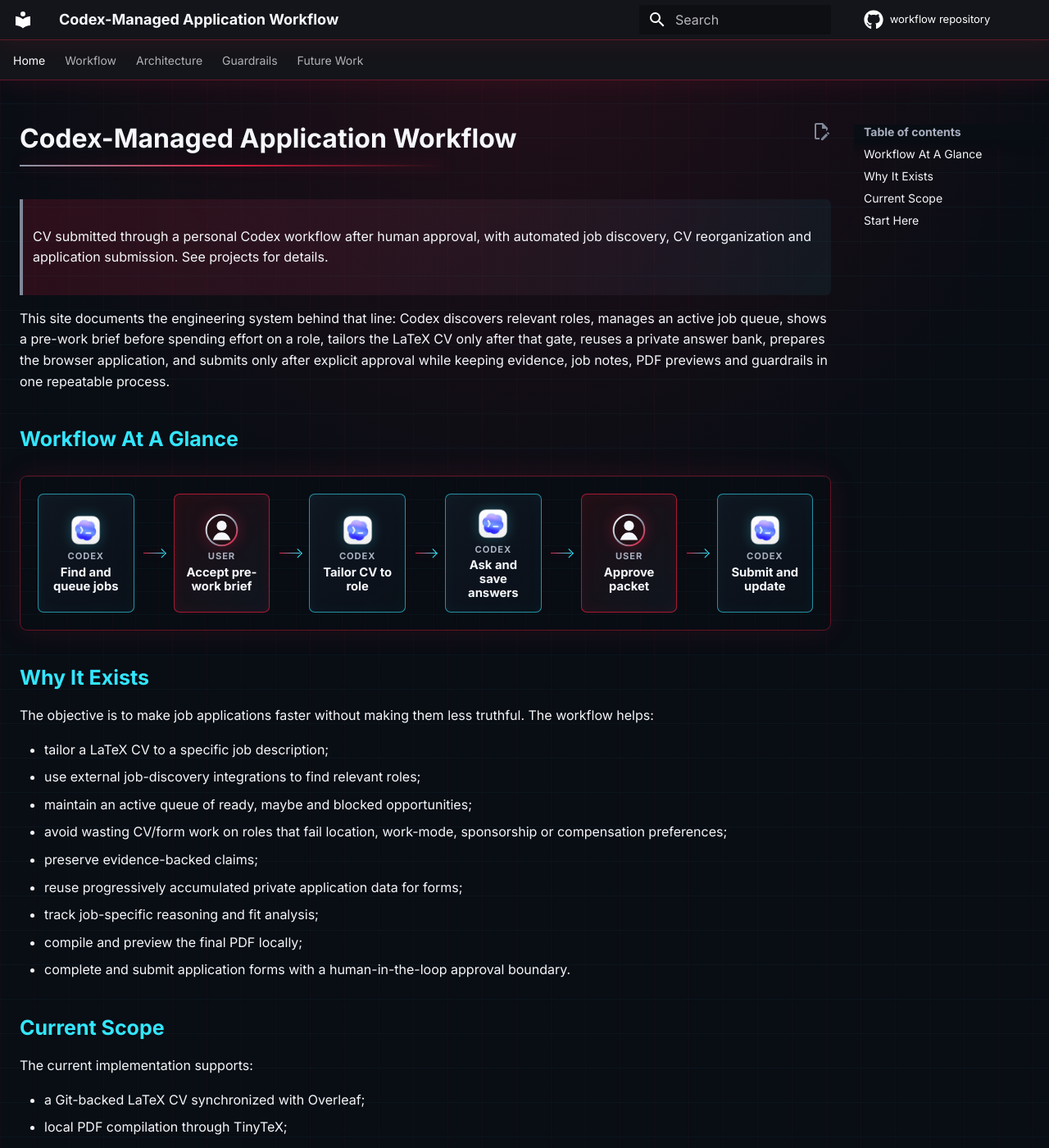
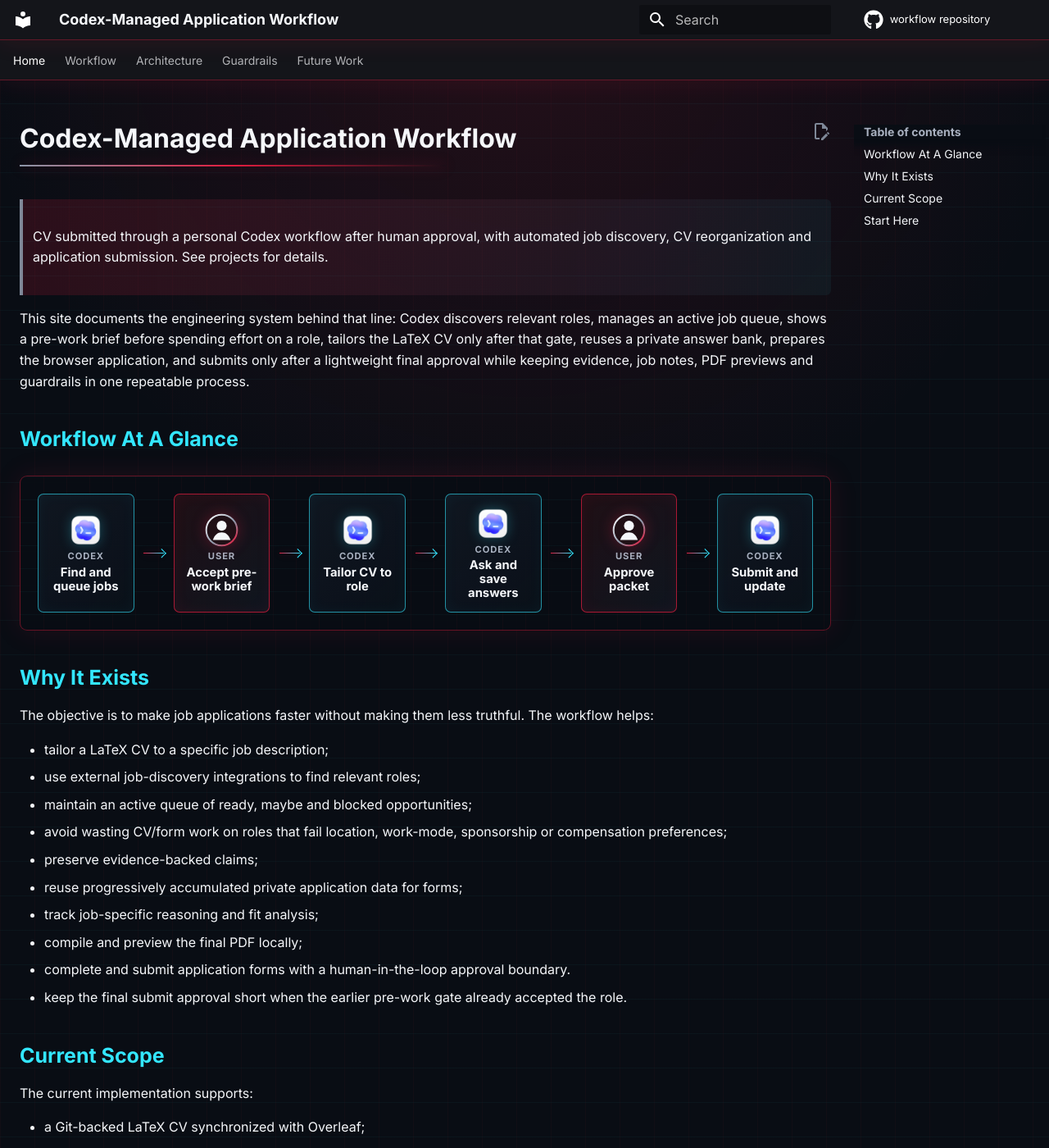
Before and after one commit to ddm18/codex-managed-application-workflow, an MkDocs documentation site: the page built from docs/index.md, in a window 1280 px wide and 1400 px high. Shown: the whole window at 82% size. Built offline with MkDocs 1.6.1 and Material for MkDocs 9.7.7, drawn with Linux system fonts in a browser that asks for light colours; comment, search, counter and statistics services are not loaded.

Commit message:
Clarify lightweight final submit gate

```diff
--- a/docs/index.md
+++ b/docs/index.md
@@ -7,8 +7,8 @@
 This site documents the engineering system behind that line: Codex discovers
 relevant roles, manages an active job queue, shows a pre-work brief before
 spending effort on a role, tailors the LaTeX CV only after that gate, reuses a
-private answer bank, prepares the browser application, and submits only after
-explicit approval while keeping evidence, job notes, PDF previews and
+private answer bank, prepares the browser application, and submits only after a
+lightweight final approval while keeping evidence, job notes, PDF previews and
 guardrails in one repeatable process.
 
 ## Workflow At A Glance
@@ -67,6 +67,8 @@
 - compile and preview the final PDF locally;
 - complete and submit application forms with a human-in-the-loop approval
   boundary.
+- keep the final submit approval short when the earlier pre-work gate already
+  accepted the role.
 
 ## Current Scope
 
```
Also changed, not shown: docs/guardrails.md (+15 -5 lines), docs/workflow.md (+12 -10 lines).
